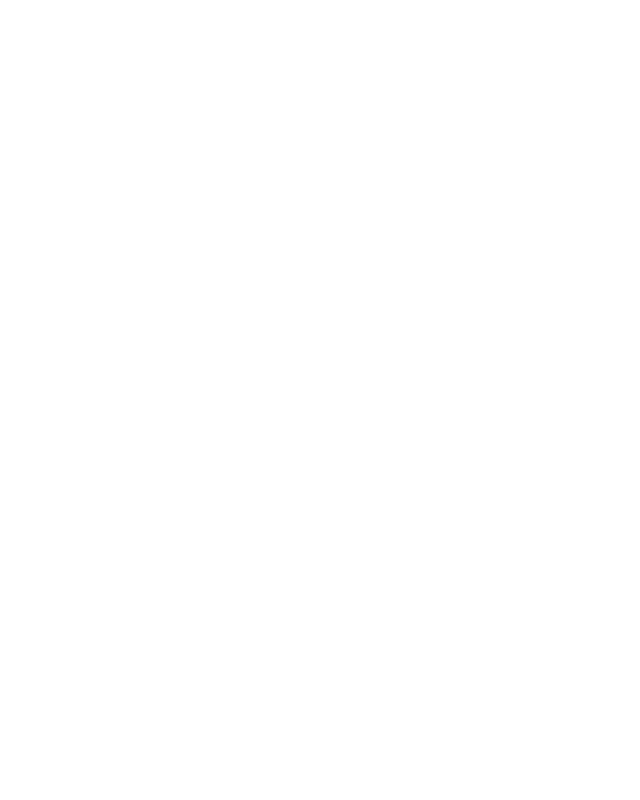
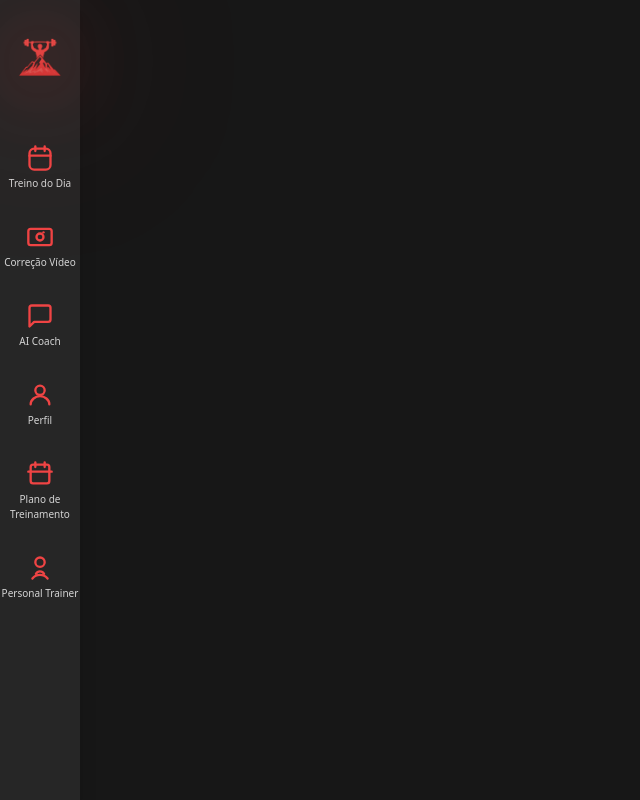
Before and after one commit to MDU142008/fiterest-demo, a Nuxt app: page /home in a window 1280 px wide. Before the commit this address had no page. Shown: the whole page, without its empty margins (0-640 px from the left). Built offline with nearby package versions, Linux system fonts and the light colour scheme.

Commit message:
side and bottom menu intial commit

```diff
--- /dev/null
+++ b/components/BottomMenu.vue
@@ -0,0 +1,13 @@
+<template>
+  <nav class="fixed bottom-0 left-0 w-full flex justify-around bg-neutral-800 py-2 shadow-2xl z-50 md:hidden">
+    <MenuButton icon="calendar" to="/home" />
+    <MenuButton icon="camera" to="/correcao" />
+    <MenuButton icon="chat" to="/ai" />
+    <MenuButton icon="user" to="/perfil" />
+    <MenuButton icon="training" to="/training" />
+    <MenuButton icon="trainer" to="/trainer" />
+  </nav>
+</template>
+<script setup>
+import MenuButton from './MenuButton.vue'
+</script>
--- /dev/null
+++ b/components/MenuButton.vue
@@ -0,0 +1,69 @@
+<template>
+  <button
+    @click="navigate"
+    class="flex flex-col items-center justify-center group focus:outline-none"
+    :title="tooltip"
+  >
+    <span v-html="iconSVG" class="w-7 h-7 mb-1 text-red-500 group-hover:text-white transition"></span>
+    <span v-if="tooltip" class="text-[10px] text-neutral-300 group-hover:text-red-400 font-medium">{{ tooltip }}</span>
+  </button>
+</template>
+
+<script setup>
+import { useRouter } from 'vue-router'
+const props = defineProps({
+  icon: String,   // nome do ícone
+  tooltip: String,
+  to: String      // rota de destino
+})
+const router = useRouter()
+function navigate() {
+  if (props.to) router.push(props.to)
+}
+
+// SVGs minimalistas:
+const iconSVG = computed(() => {
+  switch (props.icon) {
+    case 'calendar': // ícone de calendário
+      return `<svg viewBox="0 0 24 24" fill="none" stroke="currentColor" stroke-width="2"
+        stroke-linecap="round" stroke-linejoin="round">
+        <rect x="3" y="4" width="18" height="18" rx="4" />
+        <path d="M16 2v4M8 2v4M3 10h18"/>
+      </svg>`
+    case 'camera': // ícone de câmera
+      return `<svg viewBox="0 0 24 24" fill="none" stroke="currentColor" stroke-width="2"
+        stroke-linecap="round" stroke-linejoin="round">
+        <rect x="2" y="5" width="20" height="14" rx="2" />
+        <circle cx="12" cy="12" r="3" />
+        <path d="M15 8h.01"/>
+      </svg>`
+    case 'chat': // ícone de chat
+      return `<svg viewBox="0 0 24 24" fill="none" stroke="currentColor" stroke-width="2"
+        stroke-linecap="round" stroke-linejoin="round">
+        <path d="M21 15a2 2 0 0 1-2 2H7l-4 4V5a2 2 0 0 1 2-2h14a2 2 0 0 1 2 2z"/>
+      </svg>`
+    case 'user': // ícone de usuário
+      return `<svg viewBox="0 0 24 24" fill="none" stroke="currentColor" stroke-width="2"
+        stroke-linecap="round" stroke-linejoin="round">
+        <circle cx="12" cy="8" r="4"/>
+        <path d="M4 20c0-4 4-7 8-7s8 3 8 7"/>
+      </svg>`
+    case 'training': // ícone para plano de treinamento
+      return `<svg viewBox="0 0 24 24" fill="none" stroke="currentColor" stroke-width="2"
+        stroke-linecap="round" stroke-linejoin="round">
+        <rect x="4" y="4" width="16" height="16" rx="2"/>
+        <path d="M8 2v4M16 2v4"/>
+        <path d="M2 10h20"/>
+      </svg>`
+    case 'trainer': // ícone para personal trainer
+      return `<svg viewBox="0 0 24 24" fill="none" stroke="currentColor" stroke-width="2"
+        stroke-linecap="round" stroke-linejoin="round">
+        <circle cx="12" cy="7" r="4"/>
+        <path d="M5.5 21a8.38 8.38 0 0 1 13 0"/>
+        <path d="M15.5 17a4 4 0 0 0-7 0"/>
+      </svg>`
+    default:
+      return '';
+  }
+});
+</script>
--- /dev/null
+++ b/components/SideMenu.vue
@@ -0,0 +1,19 @@
+<template>
+  <aside class="flex flex-col bg-neutral-800 w-20 py-8 items-center gap-8 shadow-xl min-h-screen">
+    <img src="/logo.png" alt="Logo" class="w-14 h-14 mb-6 logo-glow" />
+    <MenuButton icon="calendar" tooltip="Treino do Dia" to="/home" />
+    <MenuButton icon="camera" tooltip="Correção Vídeo" to="/correcao" />
+    <MenuButton icon="chat" tooltip="AI Coach" to="/ai" />
+    <MenuButton icon="user" tooltip="Perfil" to="/perfil" />
+    <MenuButton icon="training" tooltip="Plano de Treinamento" to="/training" />
+    <MenuButton icon="trainer" tooltip="Personal Trainer" to="/trainer" />
+  </aside>
+</template>
+<script setup>
+import MenuButton from './MenuButton.vue'
+</script>
+<style scoped>
+.logo-glow {
+  filter: drop-shadow(0 0 40px #ff3c3c) drop-shadow(0 0 90px #ff3c3c);
+}
+</style>
--- /dev/null
+++ b/pages/home.vue
@@ -0,0 +1,13 @@
+<template>
+  <div class="min-h-screen flex bg-neutral-900">
+    <SideMenu class="hidden md:flex" />
+    <main class="flex-1 flex flex-col items-center px-6 py-10">
+      <!-- Conteúdo central -->
+    </main>
+    <BottomMenu />
+  </div>
+</template>
+<script setup>
+import SideMenu from '@/components/SideMenu.vue'
+import BottomMenu from '@/components/BottomMenu.vue'
+</script>
```
